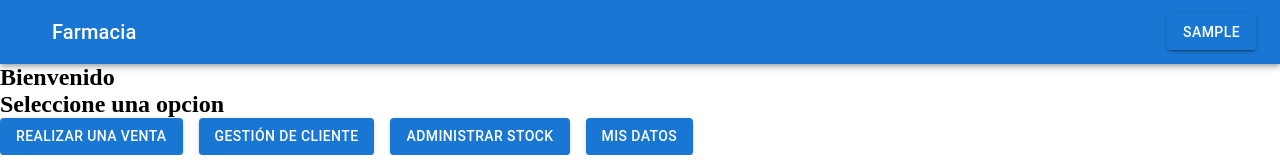
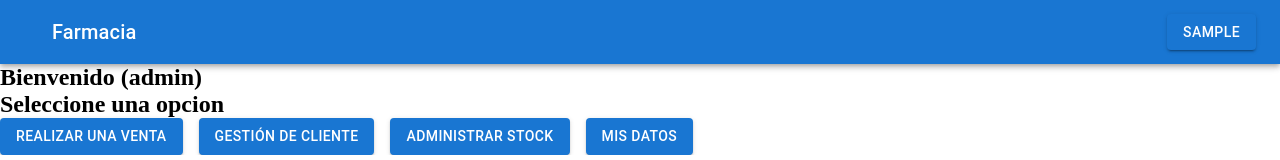
Before and after one commit to Laureanorosales/proyecto1, a Next.js app in the folder proyecto1/: page /homeadmin in a window 1280 px wide. Shown: the top 160 px of the page. Built offline with nearby package versions, Linux system fonts and the light colour scheme; sample sign-in values are in the browser's storage.

Commit message:
Ultimo creo
asd

```diff
--- a/proyecto1/src/pages/api/user.js
+++ b/proyecto1/src/pages/api/user.js
@@ -21,7 +21,7 @@ export default async (req, res) => {
         if (!userEnc) {
           throw new httpError(404, `Usuario no encontrado`);
         }
-        await usuario.updateOne({ username }, { active: false });
+        await usuario.updateOne({ username }, { active: true });
         res.status(200).send({ message: "success" });
       } catch (err) {
         res.status(err?.status || 500).send({ message: err.message });
--- a/proyecto1/src/pages/homeadmin.js
+++ b/proyecto1/src/pages/homeadmin.js
@@ -44,7 +44,7 @@ const homeadmin = () => {
     <div>
       <Navbar />
       <div>
-        <h2>Bienvenido {userInfo?.nombre}</h2>
+        <h2>Bienvenido {userInfo?.nombre}(admin)</h2>
         <h2>Seleccione una opcion</h2>
       </div>
       <div>
--- a/proyecto1/src/pages/register.js
+++ b/proyecto1/src/pages/register.js
@@ -106,7 +106,7 @@ const register = () => {
             <TextField
               sx={{ width: "100%", marginBottom: "10px", marginTop: "20px" }}
               variant="filled"
-              label="Nombre"
+              label="Nombre Completo"
               id="nombre"
               value={user.nombre}
               name="nombre"
```
